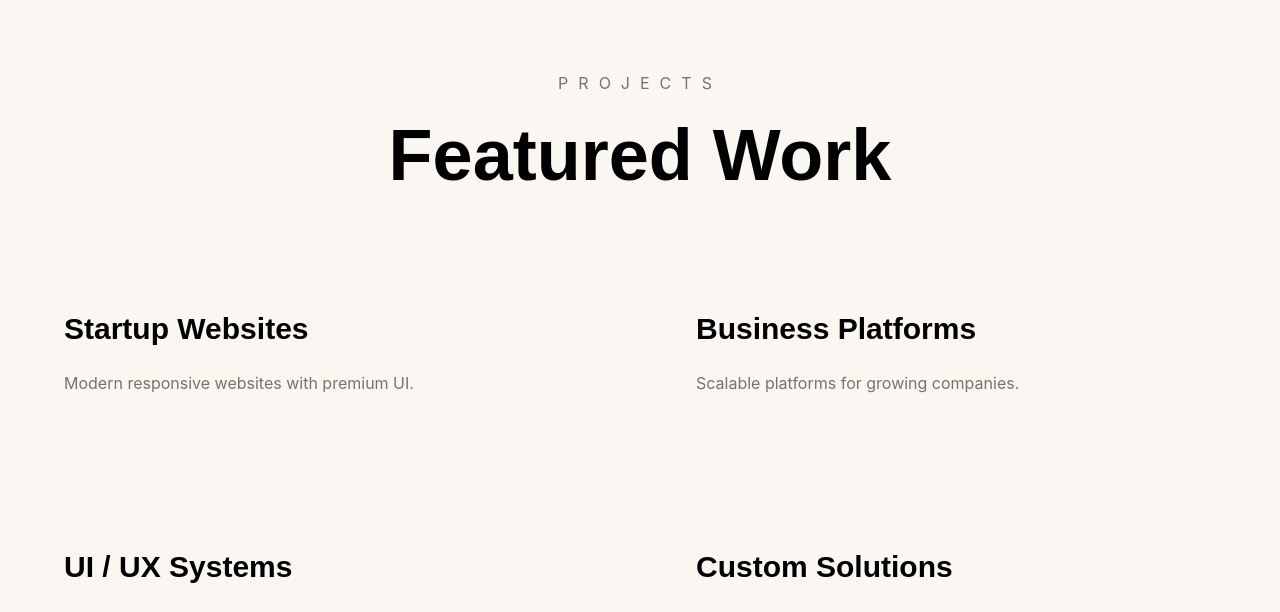
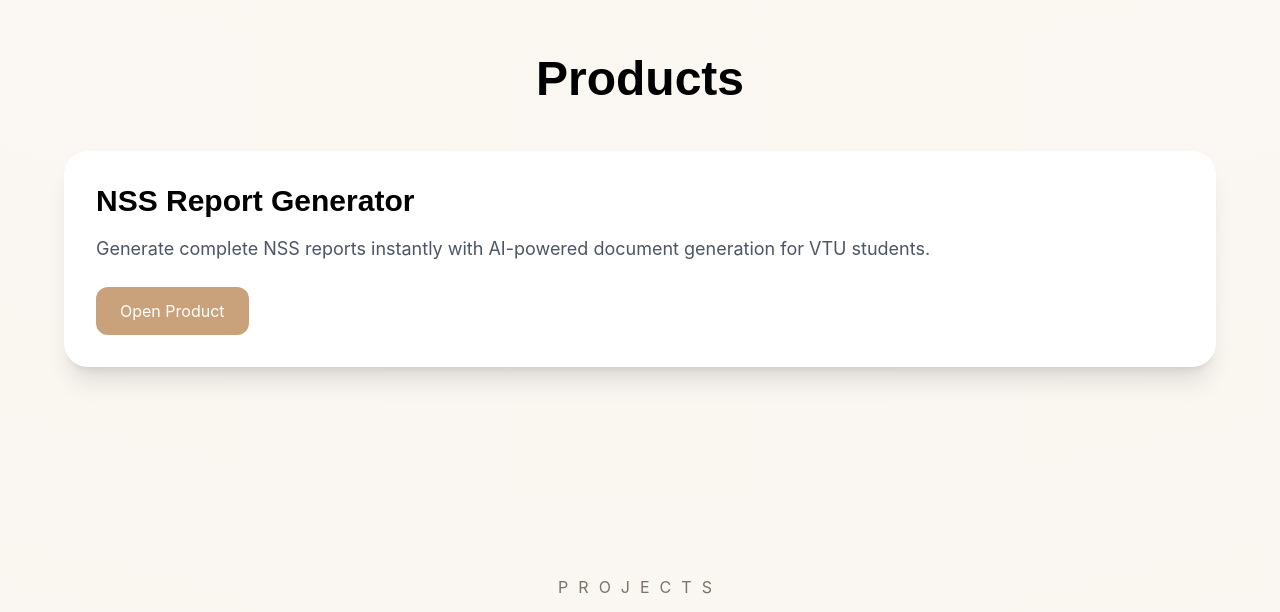
Before and after one commit to Abhishek447-ai/projects, a React (Vite) app: page / in a window 1280 px wide. Shown: the part 1973-2585 px from the top of the page. Built offline with nearby package versions, Linux system fonts and the light colour scheme.

Commit message:
products

```diff
--- a/src/App.jsx
+++ b/src/App.jsx
@@ -10,17 +10,19 @@
 import Videos from "./components/sections/Videos"
 import TermsAndConditions from "./components/sections/TermsAndConditions"
 import risingBg from "./assets/bg.png"
-
+import Products from "./components/sections/Products"
 function MainPage() {
   return (
     <>
       <Hero />
 <Stats />
 <Services />
+<Products />
 <Projects />
 <Videos />
 <Pricing />
 <Contact />
+
     </>
   )
 }
--- a/src/components/layout/Navbar.jsx
+++ b/src/components/layout/Navbar.jsx
@@ -19,8 +19,13 @@
 
   const handleNavClick = (sectionId) => {
   setMenuOpen(false)
+
+  if (sectionId === "products") {
+    window.open("http://localhost:3000", "_blank")
+    return
+  }
+
   if (location.pathname !== "/") {
-      // Go to home first, then scroll to section
     navigate("/")
     setTimeout(() => {
       document.getElementById(sectionId)?.scrollIntoView({ behavior: "smooth" })
@@ -31,9 +36,10 @@
 }
 
   const navLinks = [
+  { id: "products", label: "Products" },
   { id: "projects", label: "Projects" },
-    { id: "pricing",  label: "Pricing"  },
-    { id: "contact",  label: "Contact"  },
+  { id: "pricing", label: "Pricing" },
+  { id: "contact", label: "Contact" },
 ]
 
   return (
--- /dev/null
+++ b/src/components/sections/Products.jsx
@@ -0,0 +1,32 @@
+export default function Products() {
+  return (
+    <section
+      id="products"
+      className="py-24 px-6"
+    >
+      <div className="max-w-6xl mx-auto">
+        <h2 className="text-5xl font-bold text-center mb-12">
+          Products
+        </h2>
+
+        <div className="bg-white rounded-3xl shadow-xl p-8">
+          <h3 className="text-3xl font-bold mb-4">
+            NSS Report Generator
+          </h3>
+
+          <p className="text-lg text-gray-600 mb-6">
+            Generate complete NSS reports instantly with AI-powered
+            document generation for VTU students.
+          </p>
+
+          <button
+            onClick={() => window.open("/student-form", "_blank")}
+            className="px-6 py-3 rounded-xl bg-[var(--primary)] text-white"
+          >
+            Open Product
+          </button>
+        </div>
+      </div>
+    </section>
+  )
+}
```
Also changed, not shown: 1 other file (tests, documents, lock files or other folders). Lines whose indentation alone changed are shown as unchanged.
